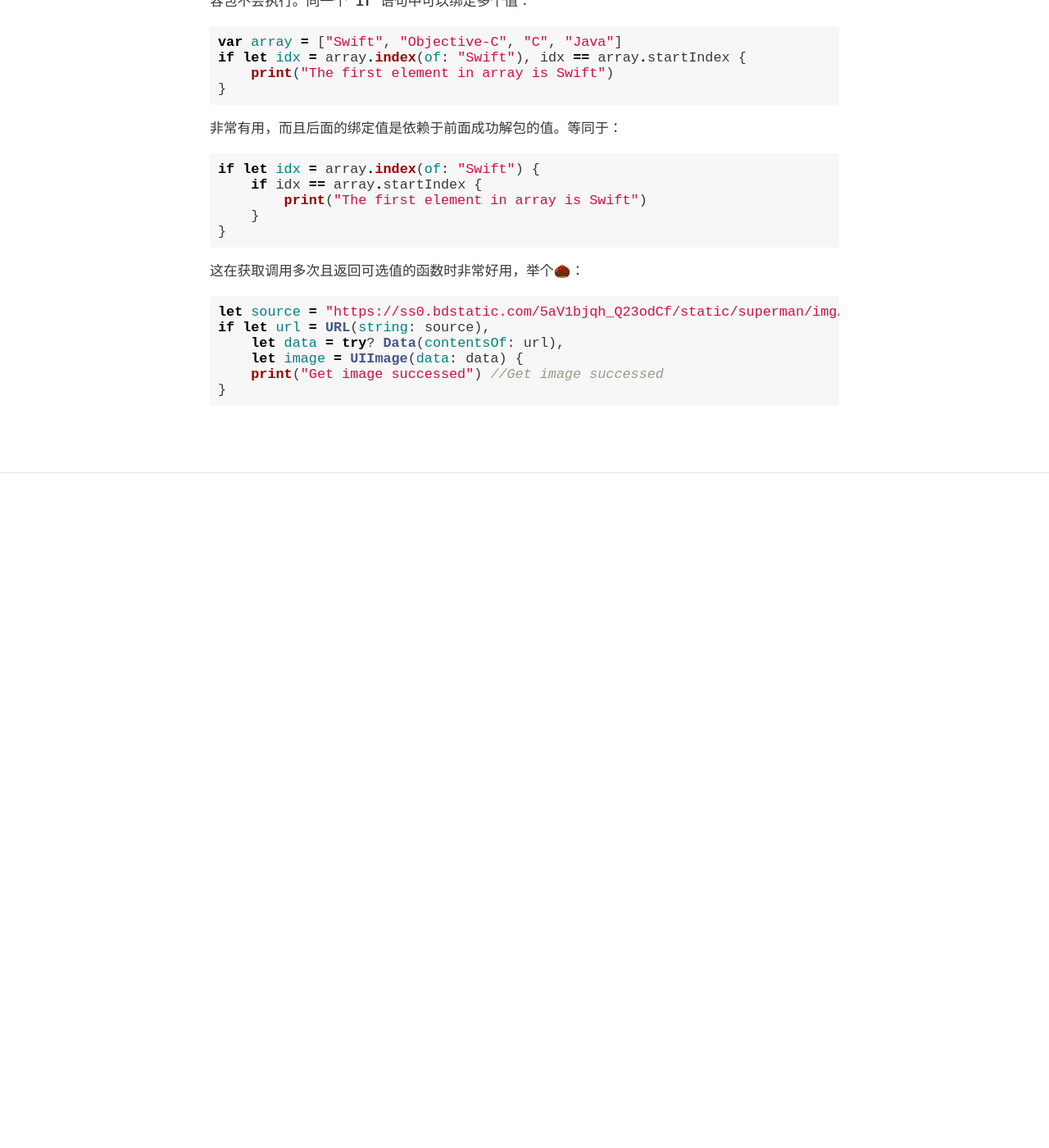
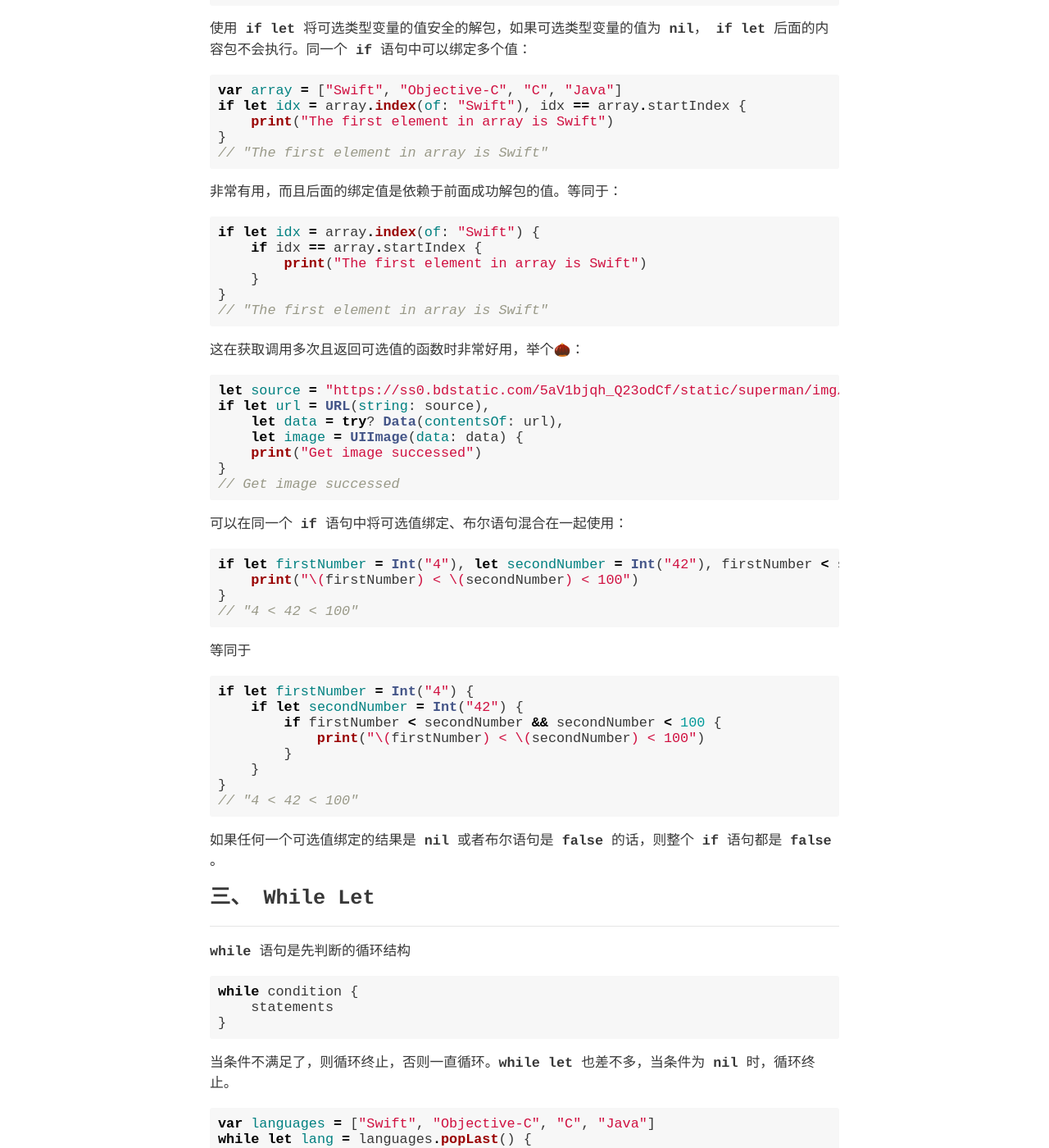
Before and after one commit to CoderDB/CoderDB.github.io, a Jekyll site: the page built from _posts/2016-12-29-Optionals.md, in a window 1280 px wide and 1400 px high, scrolled down 1281 px. Shown: the whole window at 82% size. Built offline with Jekyll 4.4.1, drawn with Linux system fonts in a browser that asks for light colours; nearby versions of some CDN libraries; before the commit the page ends 1858 px from its top, so only the background shows below that; some of the changed text lies outside the part shown.

Commit message:
update Optional post

```diff
--- a/_posts/2016-12-29-Optionals.md
+++ b/_posts/2016-12-29-Optionals.md
@@ -6,7 +6,7 @@ feature-img: "img/pink.jpg"
 
 ---
 
-<h3>一、 什么是Optionals?</h3>
+<h2>一、 什么是Optionals?</h2>
 ---
 简单说 **Optionals** 就是具有 **有值** 或 **没有值** 这样两种可能性的值。实际上**Optional**就是表达了这种意思的类型，确切地说**Optional**是这样一个枚举：
 {% highlight swift %}
@@ -21,28 +21,33 @@ var op: String?
 var anotherOp: String! //这两者声明的都是可选类型值，区别是前者是显示，后者是隐示
 {% endhighlight %}
 
-<h3>二、 更好地获取Optionals的值</h3>
+<h2>二、 更好地获取Optionals的值</h2>
 ---
-1. 强制解包（Forced Unwrapping)
+
+<h3>1. 强制解包（Forced Unwrapping)</h3>
 {% highlight swift %}
 var op: String? = "Hello"
-print(op!) // "Hello"
+print(op!)
+// Hello
 {% endhighlight %}
 使用 **!** 对可选值强制解包以获取其值的操作非常简单，但是因为没有检查所以容易造成程序的crash。除非明确知道 **op** 一定是有值的。
 
-2. 可选绑定（Optional Binding）
+<h3>2. 可选绑定（Optional Binding)</h3>
 {% highlight swift %}
 var op: String? = "Hello"
 if let opt = op {
-  print(opt) // "Hello"
+  print(opt)
 }
+// Hello
 {% endhighlight %}
+
 使用 **if let** 将可选类型变量的值安全的解包，如果可选类型变量的值为 **nil**， **if let** 后面的内容包不会执行。同一个 **if** 语句中可以绑定多个值：
 {% highlight swift %}
 var array = ["Swift", "Objective-C", "C", "Java"]
 if let idx = array.index(of: "Swift"), idx == array.startIndex {
     print("The first element in array is Swift")
 }
+// "The first element in array is Swift"
 {% endhighlight %}
 非常有用，而且后面的绑定值是依赖于前面成功解包的值。等同于：
 {% highlight swift %}
@@ -51,6 +56,7 @@ if let idx = array.index(of: "Swift") {
         print("The first element in array is Swift")
     }
 }
+// "The first element in array is Swift"
 {% endhighlight %}
 这在获取调用多次且返回可选值的函数时非常好用，举个🌰：
 {% highlight swift %}
@@ -58,6 +64,58 @@ let source = "https://ss0.bdstatic.com/5aV1bjqh_Q23odCf/static/superman/img/logo
 if let url = URL(string: source),
     let data = try? Data(contentsOf: url),
     let image = UIImage(data: data) {
-    print("Get image successed") //Get image successed
+    print("Get image successed")
+}
+// Get image successed
+{% endhighlight %}
+可以在同一个 **if** 语句中将可选值绑定、布尔语句混合在一起使用：
+{% highlight swift %}
+if let firstNumber = Int("4"), let secondNumber = Int("42"), firstNumber < secondNumber && secondNumber < 100 {
+    print("\(firstNumber) < \(secondNumber) < 100")
+}
+// "4 < 42 < 100"
+{% endhighlight %}
+等同于
+{% highlight swift %}
+if let firstNumber = Int("4") {
+    if let secondNumber = Int("42") {
+        if firstNumber < secondNumber && secondNumber < 100 {
+            print("\(firstNumber) < \(secondNumber) < 100")
+        }
+    }
+}
+// "4 < 42 < 100"
+{% endhighlight %}
+如果任何一个可选值绑定的结果是 **nil** 或者布尔语句是 **false** 的话，则整个 **if** 语句都是 **false** 。
+
+
+<h2>三、 While Let</h2>
+---
+**while** 语句是先判断的循环结构
+{% highlight swift %}
+while condition {
+    statements
 }
 {% endhighlight %}
+当条件不满足了，则循环终止，否则一直循环。**while let** 也差不多，当条件为 **nil** 时，循环终止。
+{% highlight swift %}
+var languages = ["Swift", "Objective-C", "C", "Java"]
+while let lang = languages.popLast() {
+    print(lang)
+}
+// Java
+// C
+// Objective-C
+// Swift
+{% endhighlight %}
+**while let** 和 **if let** 一样，也可以和布尔语句混合使用
+{% highlight swift %}
+var languages = ["Swift", "Objective-C", "C", "Java"]
+while let lang = languages.popLast(), !lang.isEmpty {
+    print(lang)
+}
+// Java
+// C
+// Objective-C
+// Swift
+{% endhighlight %}
```
